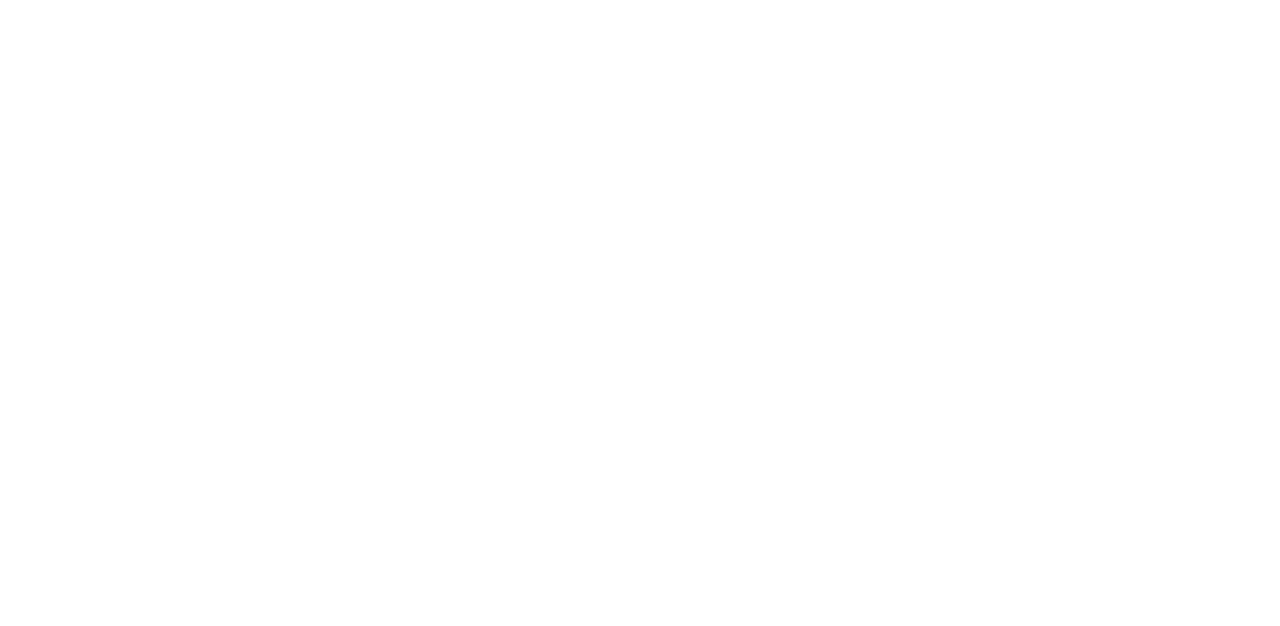
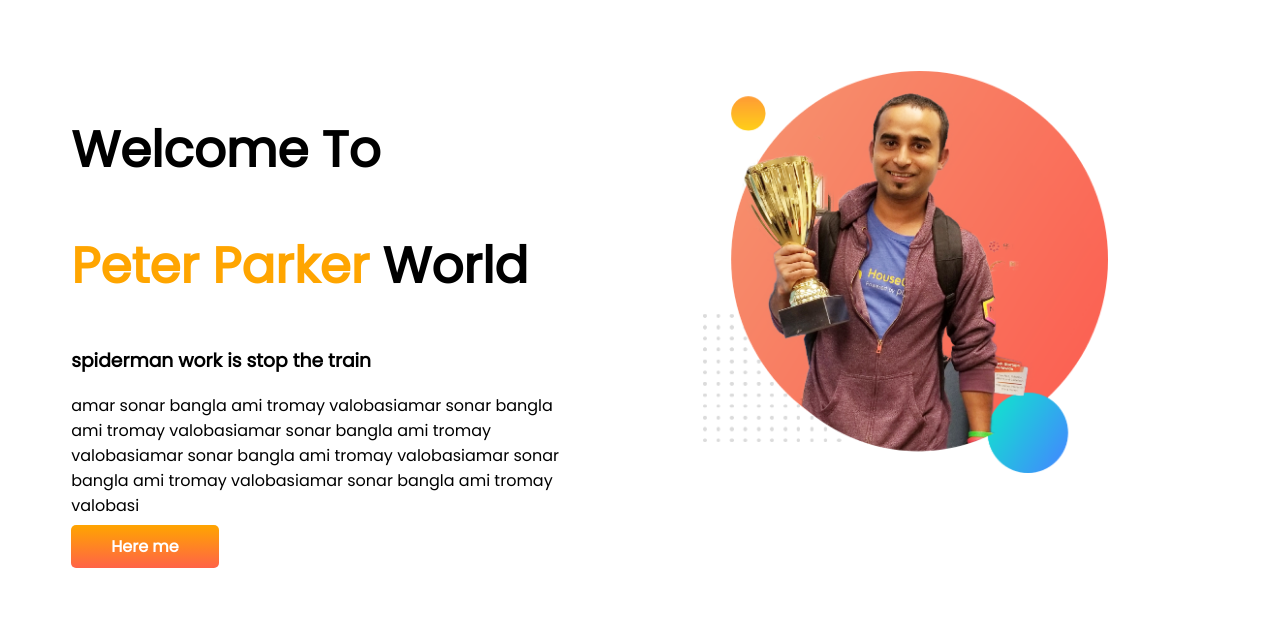
Before and after one commit to badsha334/portfolio-webdesign, a plain HTML site: page portfolio.html in a window 1280 px wide. Drawn offline with Linux system fonts and the light colour scheme.

Commit message:
portfolio web

```diff
--- a/portfolio.html
+++ b/portfolio.html
@@ -6,14 +6,37 @@
     <meta http-equiv="X-UA-Compatible" content="IE=edge">
     <meta name="viewport" content="width=device-width, initial-scale=1.0">
     <title>my portfolio webdesign</title>
-
+    <link rel="preconnect" href="https://fonts.googleapis.com">
+    <link rel="preconnect" href="https://fonts.gstatic.com" crossorigin>
+    <link
+        href="https://fonts.googleapis.com/css2?family=Oswald&family=Poppins:ital,wght@0,400;1,500&family=Roboto:wght@500&display=swap"
+        rel="stylesheet">
     <link rel="stylesheet" href="style.css">
 
 </head>
 
 <body>
+    <section>
+        <div class="half-width">
 
+            <h1>Welcome To</h1>
+            <h1><span class="peter">Peter Parker</span> World</h1>
+            <h3>spiderman work is stop the train</h3>
+            <p>amar sonar bangla ami tromay valobasiamar sonar bangla ami tromay valobasiamar sonar bangla ami tromay
+                valobasiamar sonar bangla ami tromay valobasiamar sonar bangla ami tromay valobasiamar sonar bangla ami
+                tromay
+                valobasi
+            </p>
 
+            <a class="link-button" target="_blank" href="https://www.youtube.com/">Here me</a>
+        </div>
+
+        <div class="half-width">
+            <img src="jhankar.png" alt="">
+
+        </div>
+
+    </section>
 
 </body>
 
--- a/style.css
+++ b/style.css
@@ -0,0 +1,33 @@
+body {
+    font-family: 'Poppins', sans-serif;
+}
+
+h1 {
+    font-size: 50px;
+}
+
+.peter {
+    color: orange;
+}
+
+section {
+    display: flex;
+}
+
+.half-width {
+    width: 50%;
+    padding: 5%;
+}
+
+.half-width img {
+    width: 80%;
+}
+
+.link-button {
+    text-decoration: none;
+    background-image: linear-gradient(orange, tomato);
+    padding: 10px 40px;
+    border-radius: 5px;
+    color: white;
+    font-weight: 700;
+}
```
